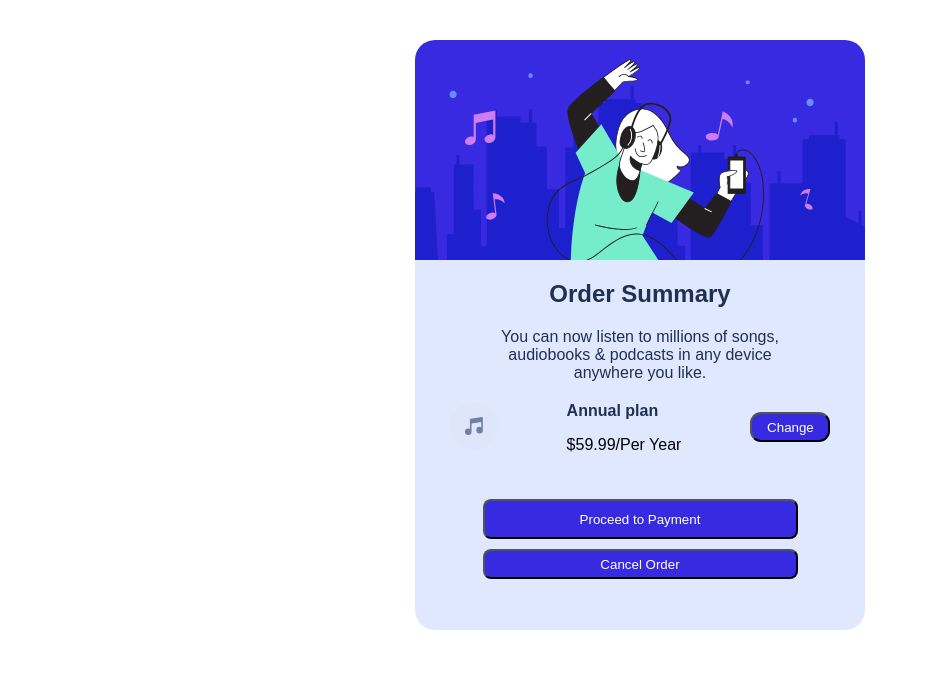
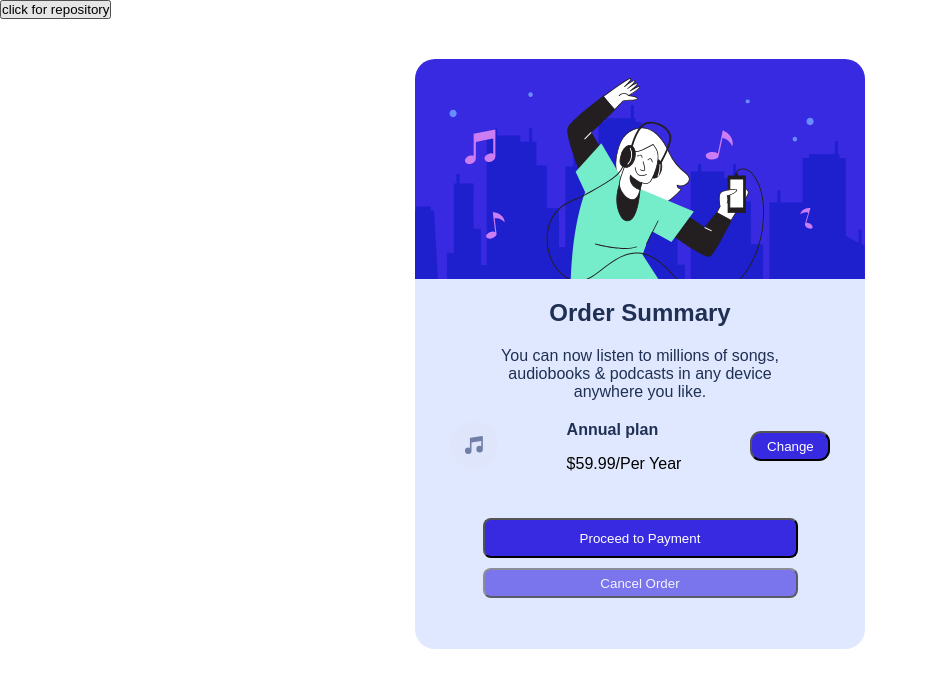
Before and after one commit to 94kartik/mini-project-second, a plain HTML site: page index.html in a window 1280 px wide. Shown: the whole page, without its empty margins (0-928 px from the left). Drawn offline with Linux system fonts and the light colour scheme.

```diff
--- a/index.html
+++ b/index.html
@@ -11,6 +11,9 @@
 </head>
 
 <body>
+    <a href="https://github.com/94kartik/mini-project-second" target="_blank">
+        <button>click for repository</button>
+    </a>
     <div class="main">
         <div class="container">
             <div class="hero">
--- a/style.css
+++ b/style.css
@@ -94,6 +94,7 @@ p{
 }
 .button2{
     background-color: #382ae1;
+    opacity: 0.6;
     color: white;
     border-radius: 8px;
     width: 70%;
```
